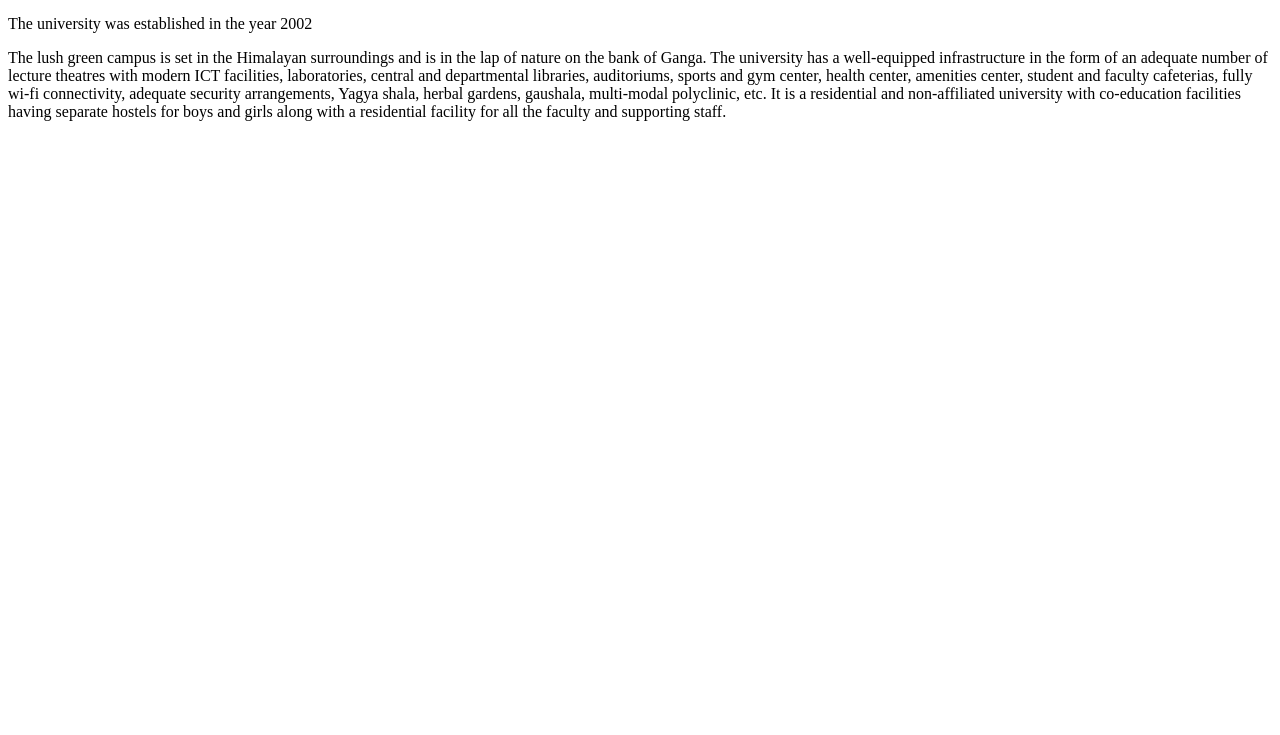
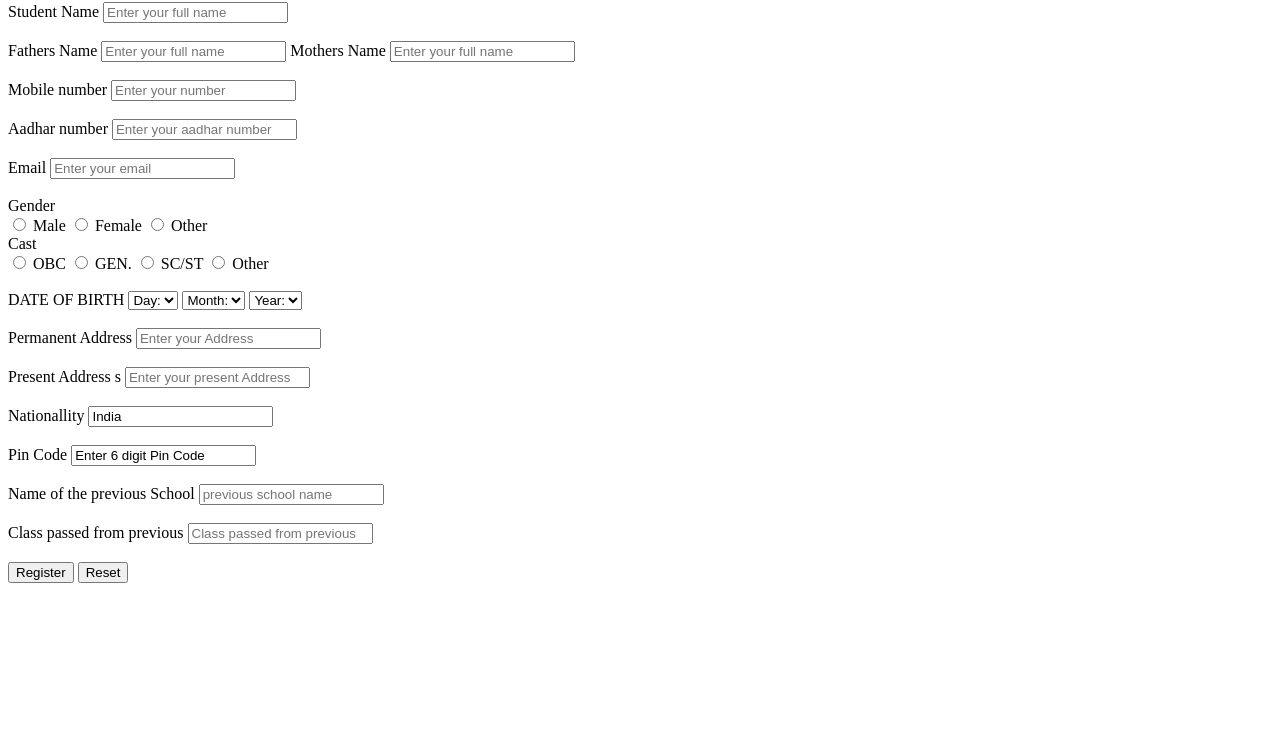
Before and after one commit to ayush1516/2124026, a plain HTML site: page index.html in a window 1280 px wide. Shown: the part 65-800 px from the top of the page. Drawn offline with Linux system fonts and the light colour scheme.

Commit message:
Add files via upload

```diff
--- a/index.html
+++ b/index.html
@@ -1,13 +1,152 @@
 <!DOCTYPE html>
-<html lang="en">
 <html>
-<head>
-<title>college</title>
-</head>
 <body>
 
-<h1>Dev Sanskriti Vishwavidyalaya</h1>
-<p>The university was established in the year 2002<p>The lush green campus is set in the Himalayan surroundings and is in the lap of nature on the bank of Ganga. The university has a well-equipped infrastructure in the form of an adequate number of lecture theatres with modern ICT facilities, laboratories, central and departmental libraries, auditoriums, sports and gym center, health center, amenities center, student and faculty cafeterias, fully wi-fi connectivity, adequate security arrangements, Yagya shala, herbal gardens, gaushala, multi-modal polyclinic, etc. It is a residential and non-affiliated university with co-education facilities having separate hostels for boys and girls along with a residential facility for all the faculty and supporting staff.<p><p>
+<h2>school admission form</h2>
+
+
+<label for text name> Student Name </label>
+<input type = "textname" name = textName placeholder="Enter your full name"><br><br>
+
+<label for text name> Fathers Name </label>
+<input type = "textname" name = textName placeholder="Enter your full name">
+
+
+<label for text name> Mothers Name </label>
+<input type = "textname" name = textName placeholder="Enter your full name"><br><br>
+
+<label for text name> Mobile number </label>
+<input type = "phone" name = textName placeholder="Enter your number"><br><br>
+
+<label for text name> Aadhar number </label>
+<input type = "phone" name = textName placeholder="Enter your aadhar number"><br><br>
+
+<label for text name> Email </label>
+<input type = "Email" name = textName placeholder="Enter your email"><br><br>
+
+
+<label> Gender </label><br>
+<input type="radio" name="male" value="Male"> Male
+<input type="radio" name="female" value="Female"> Female
+<input type="radio" name="other" value="Other"> Other<br>
+
+
+<label>Cast</label><br>
+<input type="radio" name="OBC" value="OBC"> OBC
+<input type="radio" name="GEN." value="GEN."> GEN.
+<input type="radio" name="SC/ST" value="SC/ST"> SC/ST
+<input type="radio" name="Other" value="Other"> Other <br>
+<br>
+
+
+<label>DATE OF BIRTH</label>
+
+<td>
+<select name="Birthday_day" id="Birthday_Day">
+<option value="-1">Day:</option>
+<option value="1">1</option>
+<option value="2">2</option>
+<option value="3">3</option>
+
+<option value="4">4</option>
+<option value="5">5</option>
+<option value="6">6</option>
+<option value="7">7</option>
+<option value="8">8</option>
+<option value="9">9</option>
+<option value="10">10</option>
+<option value="11">11</option>
+<option value="12">12</option>
+
+<option value="13">13</option>
+<option value="14">14</option>
+<option value="15">15</option>
+<option value="16">16</option>
+<option value="17">17</option>
+<option value="18">18</option>
+<option value="19">19</option>
+<option value="20">20</option>
+<option value="21">21</option>
+
+<option value="22">22</option>
+<option value="23">23</option>
+<option value="24">24</option>
+<option value="25">25</option>
+<option value="26">26</option>
+<option value="27">27</option>
+<option value="28">28</option>
+<option value="29">29</option>
+<option value="30">30</option>
+
+<option value="31">31</option>
+</select>
+
+<select id="Birthday_Month" name="Birthday_Month">
+<option value="-1">Month:</option>
+<option value="January">Jan</option>
+<option value="February">Feb</option>
+<option value="March">Mar</option>
+<option value="April">Apr</option>
+<option value="May">May</option>
+<option value="June">Jun</option>
+<option value="July">Jul</option>
+<option value="August">Aug</option>
+<option value="September">Sep</option>
+<option value="October">Oct</option>
+<option value="November">Nov</option>
+<option value="December">Dec</option>
+</select>
+
+<select name="Birthday_Year" id="Birthday_Year">
+
+<option value="-1">Year:</option>
+<option value="2012">2020</option>
+<option value="2012">2019</option>
+<option value="2012">2018</option>
+<option value="2012">2017</option>
+<option value="2012">2016</option>
+<option value="2012">2015</option>
+<option value="2012">2014</option>
+<option value="2012">2013</option>
+<option value="2012">2012</option>
+<option value="2011">2011</option>
+<option value="2010">2010</option>
+<option value="2009">2009</option>
+<option value="2008">2008</option>
+<option value="2007">2007</option>
+<option value="2006">2006</option>
+<option value="2005">2005</option>
+<option value="2004">2004</option>
+<option value="2003">2003</option>
+<option value="2002">2002</option>
+<option value="2001">2001</option>
+<option value="2000">2000</option>
+
+
+</select>
+</td>
+<br><br>
+
+<label for text name> Permanent Address </label>
+<input type = "textbox" name = textName placeholder="Enter your Address"><br><br>
+
+<label for text name> Present Address </label>s
+<input type = "textbox" name = textName placeholder="Enter your present Address"><br><br>
+
+<label>Nationallity</label>
+<input type="text" name="Country" value="India" readonly="readonly" /><br><br>
+
+<label>Pin Code</label>
+<input type="text" name="Pin Code" value="Enter 6 digit Pin Code"><br><br>
+
+<label for text name> Name of the previous School</label>
+<input type = "textname" name = textName placeholder="previous school name"><br><br>
+
+<label for text name> Class passed from previous</label>
+<input type = "textname" name = textName placeholder="Class passed from previous"><br><br>
+
+<input type="Submit" value="Register" name="btnSubmit">
+<input type="Reset" name="btnReset">
 
 </body>
 </html>
```
